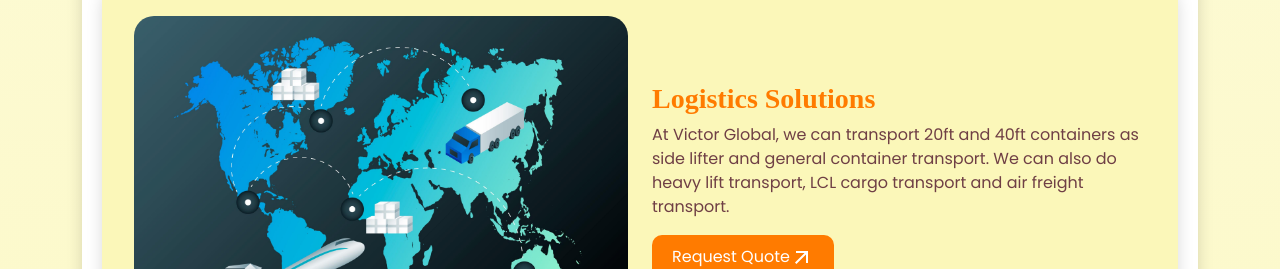
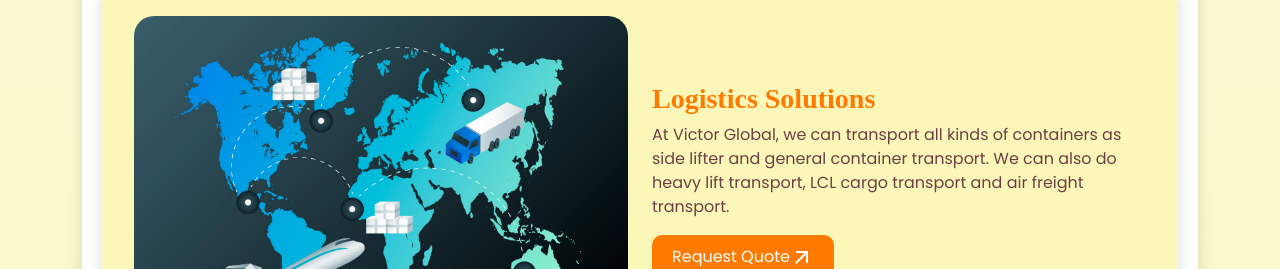
Before and after one commit to Vishwa10032000/VictorGlobalPtyLtd, a React (Create React App) app: page /#/ in a window 1280 px wide. Shown: the part 2707-2976 px from the top of the page. Built offline with nearby package versions, Linux system fonts and the light colour scheme; a web font is replaced by a local one.

Commit message:
Content Change

```diff
--- a/src/data/Data.js
+++ b/src/data/Data.js
@@ -87,7 +87,7 @@
       {
         image: LogisticsSolutionsImage,
         title: "Logistics Solutions",
-        description: "At Victor Global, we can transport 20ft and 40ft containers as side lifter and general container transport. We can also do heavy lift transport, LCL cargo transport and air freight transport."
+        description: "At Victor Global, we can transport all kinds of containers as side lifter and general container transport. We can also do heavy lift transport, LCL cargo transport and air freight transport."
       }
     ]
   },
```
